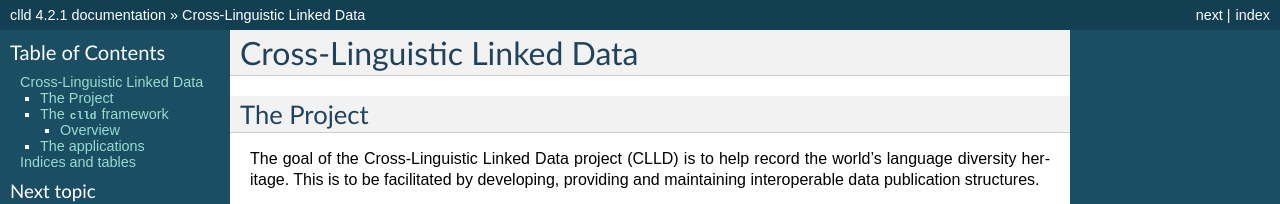
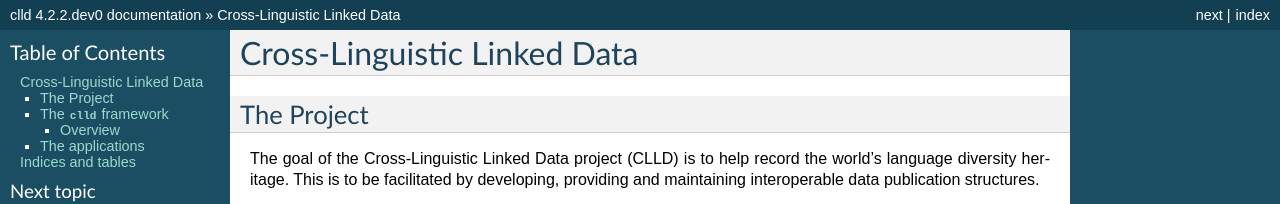
Before and after one commit to clld/clld, a Sphinx documentation site: the page built from docs/index.rst, in a window 1280 px wide and 900 px high. Shown: the top 204 px of the window. Built offline with Sphinx 7.4.7, drawn with Linux system fonts in a browser that asks for light colours; some of the changed text lies outside the part shown.

Commit message:
bump version for development

```diff
--- a/docs/conf.py
+++ b/docs/conf.py
@@ -51,10 +51,10 @@ copyright = u'Max Planck Society'
 # built documents.
 #
 # The full version, including alpha/beta/rc tags.
-release = '4.2.1'
+release = '4.2.2.dev0'
 
 # The short X.Y version.
-version = '4.2.1'
+version = '4.2.2.dev0'
 
 # The language for content autogenerated by Sphinx. Refer to documentation
 # for a list of supported languages.
--- a/setup.py
+++ b/setup.py
@@ -42,7 +42,7 @@ install_requires = [
 
 setup(
     name='clld',
-    version='4.2.1',
+    version='4.2.2.dev0',
     description=(
         'Python library supporting the development of cross-linguistic databases'),
     long_description=README,
--- a/src/clld/__init__.py
+++ b/src/clld/__init__.py
@@ -5,7 +5,7 @@ from clld.db.models import common
 from clld import interfaces
 
 
-__version__ = "4.2.1"
+__version__ = "4.2.2.dev0"
 
 
 class Resource(namedtuple('Resource', 'name model interface with_index with_rdfdump')):
```
